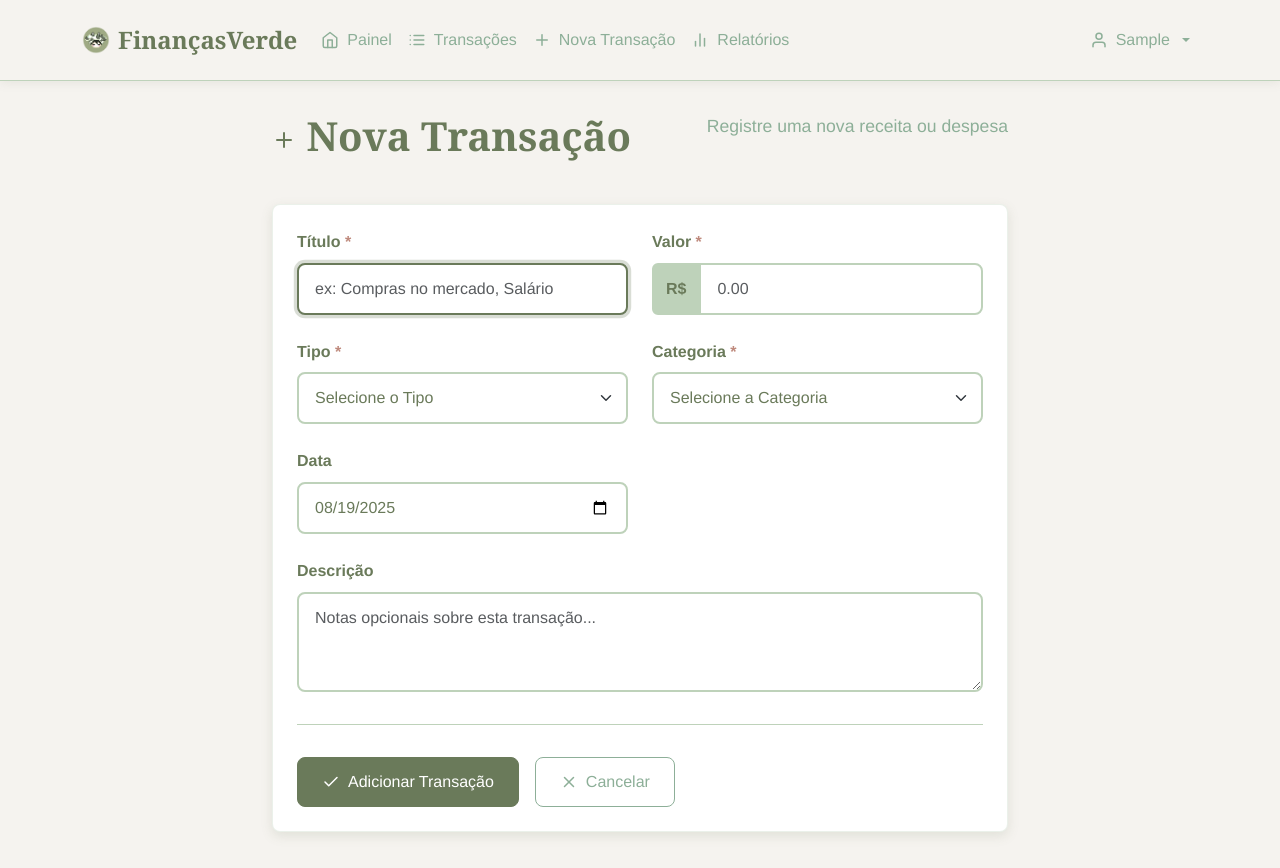
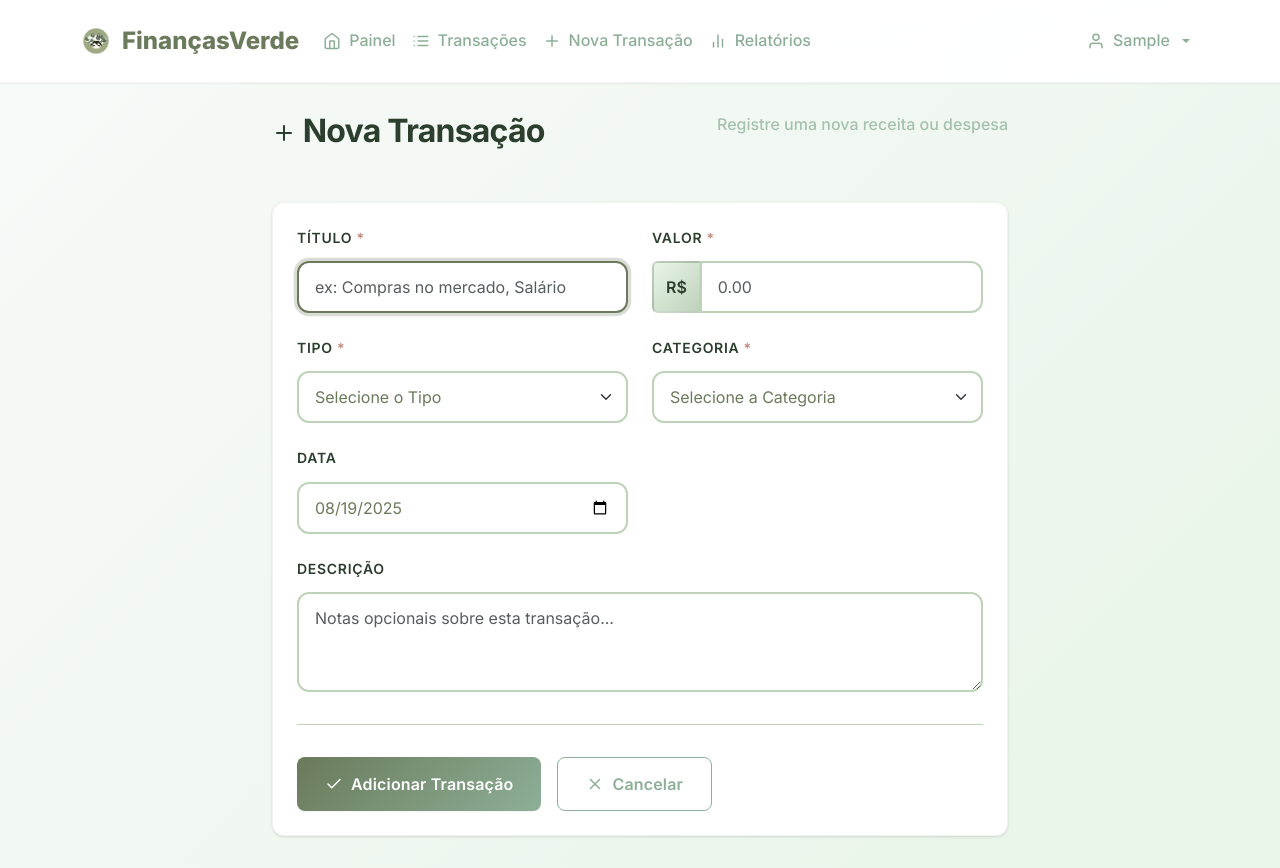
Before and after one commit to bruxa61/financas, a Flask app: template templates/add_transaction.html in a window 1280 px wide. Before the commit the page ends 836 px from the top, so only its background shows below. Run offline with Flask 3, Linux system fonts and the light colour scheme; the template is opened without the code that fills it: values that come from a table or form of the project are taken from there, others are empty; the visitor is signed in with stand-in values (Sample User, id 1); data comes from the database, SQL or seed files in the repository; parts of the project's set-up code (start-up, migrations or seed data) failed here and were passed over.

Commit message:
Update the application's look and feel to a more modern style
Refactor CSS to adopt a modern color palette, typography, and spacing. Update Flask routes to construct database objects using attribute assignment instead of direct instantiation and translate error messages.

Replit-Commit-Author: Agent
Replit-Commit-Session-Id: 73a54b19-4ce2-40e6-946b-4abec7dbc188
Replit-Commit-Checkpoint-Type: full_checkpoint
Replit-Commit-Screenshot-Url: https://storage.googleapis.com/screenshot-production-us-central1/72d6bd9f-356c-4a45-b9b6-e75f77051ae9/73a54b19-4ce2-40e6-946b-4abec7dbc188/mebenYP

```diff
--- a/routes.py
+++ b/routes.py
@@ -40,11 +40,10 @@ def init_default_categories():
 
     for name, category_type, icon in default_categories:
         if not Category.query.filter_by(name=name).first():
-            category = Category(
-                name=name,
-                category_type=category_type,
-                icon=icon
-            )
+            category = Category()
+            category.name = name
+            category.category_type = category_type
+            category.icon = icon
             db.session.add(category)
 
     db.session.commit()
@@ -182,15 +181,14 @@ def add_transaction():
             return redirect(url_for('add_transaction'))
 
         # Create transaction
-        transaction = Transaction(
-            user_id=current_user.id,
-            title=title,
-            amount=amount,
-            transaction_type=transaction_type,
-            category=category,
-            description=description,
-            transaction_date=date_obj
-        )
+        transaction = Transaction()
+        transaction.user_id = current_user.id
+        transaction.title = title
+        transaction.amount = amount
+        transaction.transaction_type = transaction_type
+        transaction.category = category
+        transaction.description = description
+        transaction.transaction_date = date_obj
 
         db.session.add(transaction)
         db.session.commit()
@@ -199,7 +197,6 @@ def add_transaction():
         return redirect(url_for('transactions'))
 
     # GET request - show form
-    from datetime import datetime
     categories = Category.query.all()
     return render_template('add_transaction.html', categories=categories, datetime=datetime)
 
@@ -239,7 +236,7 @@ def edit_transaction(transaction_id):
             else:
                 date_obj = datetime.now().date()
         except ValueError:
-            flash('Please enter a valid date.', 'error')
+            flash('Por favor, digite uma data válida.', 'error')
             return redirect(url_for('edit_transaction', transaction_id=transaction_id))
 
         # Update transaction
@@ -259,7 +256,8 @@ def edit_transaction(transaction_id):
     categories = Category.query.all()
     return render_template('edit_transaction.html',
                          transaction=transaction,
-                         categories=categories)
+                         categories=categories,
+                         datetime=datetime)
 
 @app.route('/delete_transaction/<int:transaction_id>')
 @require_login
--- a/static/css/vintage.css
+++ b/static/css/vintage.css
@@ -1,14 +1,22 @@
 /* =============================================================================
-   VintageFinance CSS - Retro Financial Control Application
+   FinançasVerde CSS - Controle Financeiro Moderno
    ============================================================================= */
 
-/* Color Palette from Reference Images */
+/* Modern Color Palette */
 :root {
-  --axolotl: #6A7A5A;          /* Primary Green */
-  --morning-blue: #8DAF98;      /* Secondary Blue-Green */
-  --jet-stream: #BED2BA;        /* Light Green */
-  --dark-vanilla: #D7CBB2;      /* Warm Beige */
-  --opal: #A8C7BA;             /* Light Blue-Green */
+  --primary: #6A7A5A;          /* Primary Green */
+  --secondary: #8DAF98;      /* Secondary Blue-Green */
+  --accent: #BED2BA;        /* Light Green */
+  --neutral: #F8FAF9;      /* Clean White */
+  --light: #E8F5E8;             /* Very Light Green */
+  --dark: #2C3E2D;           /* Dark Green */
+
+  /* Legacy aliases for compatibility */
+  --axolotl: var(--primary);
+  --morning-blue: var(--secondary);
+  --jet-stream: var(--accent);
+  --dark-vanilla: #D7CBB2;
+  --opal: #A8C7BA;
 
   /* Additional vintage colors */
   --vintage-cream: #F5F3EF;
@@ -17,19 +25,30 @@
   --vintage-orange: #D4A574;
 
   /* System colors */
-  --success: var(--axolotl);
-  --danger: var(--vintage-red);
-  --warning: var(--vintage-orange);
-  --info: var(--morning-blue);
+  --success: #10B981;
+  --danger: #EF4444;
+  --warning: #F59E0B;
+  --info: var(--secondary);
 
-  /* Typography */
-  --font-primary: 'Georgia', serif;
-  --font-secondary: 'Helvetica Neue', Arial, sans-serif;
+  /* Modern Shadows */
+  --shadow-sm: 0 1px 2px 0 rgb(0 0 0 / 0.05);
+  --shadow: 0 1px 3px 0 rgb(0 0 0 / 0.1), 0 1px 2px -1px rgb(0 0 0 / 0.1);
+  --shadow-md: 0 4px 6px -1px rgb(0 0 0 / 0.1), 0 2px 4px -2px rgb(0 0 0 / 0.1);
+  --shadow-lg: 0 10px 15px -3px rgb(0 0 0 / 0.1), 0 4px 6px -4px rgb(0 0 0 / 0.1);
+  --shadow-xl: 0 20px 25px -5px rgb(0 0 0 / 0.1), 0 8px 10px -6px rgb(0 0 0 / 0.1);
 
-  /* Spacing */
-  --border-radius: 8px;
-  --box-shadow: 0 4px 12px rgba(106, 122, 90, 0.15);
-  --transition: all 0.3s ease;
+  /* Modern Typography */
+  --font-primary: 'Inter', -apple-system, BlinkMacSystemFont, 'Segoe UI', Roboto, sans-serif;
+  --font-secondary: system-ui, -apple-system, BlinkMacSystemFont, 'Segoe UI', Roboto, sans-serif;
+  --font-mono: 'SF Mono', Monaco, 'Cascadia Code', 'Roboto Mono', Consolas, monospace;
+
+  /* Modern Spacing and Effects */
+  --border-radius: 12px;
+  --border-radius-sm: 8px;
+  --border-radius-lg: 16px;
+  --box-shadow: var(--shadow-lg);
+  --transition: all 0.3s cubic-bezier(0.4, 0, 0.2, 1);
+  --transition-fast: all 0.15s cubic-bezier(0.4, 0, 0.2, 1);
 }
 
 /* =============================================================================
@@ -41,11 +60,14 @@
 }
 
 .vintage-body {
-  font-family: var(--font-secondary);
-  background-color: var(--vintage-cream);
-  color: var(--axolotl);
+  font-family: var(--font-primary);
+  background: linear-gradient(135deg, var(--neutral) 0%, var(--light) 100%);
+  color: var(--dark);
   line-height: 1.6;
   font-size: 16px;
+  font-weight: 400;
+  -webkit-font-smoothing: antialiased;
+  -moz-osx-font-smoothing: grayscale;
 }
 
 /* =============================================================================
@@ -54,32 +76,36 @@
 
 .vintage-title {
   font-family: var(--font-primary);
-  font-size: 3.5rem;
-  font-weight: 700;
-  color: var(--axolotl);
-  text-shadow: 2px 2px 4px rgba(106, 122, 90, 0.1);
+  font-size: 2.75rem;
+  font-weight: 800;
+  color: var(--primary);
+  letter-spacing: -0.025em;
   margin-bottom: 1rem;
 }
 
 .vintage-subtitle {
-  font-size: 1.25rem;
-  color: var(--morning-blue);
-  font-weight: 400;
+  font-size: 1.125rem;
+  color: var(--secondary);
+  font-weight: 500;
   margin-bottom: 2rem;
+  opacity: 0.8;
 }
 
 .vintage-page-title {
   font-family: var(--font-primary);
-  font-size: 2.5rem;
-  font-weight: 600;
-  color: var(--axolotl);
+  font-size: 2rem;
+  font-weight: 700;
+  color: var(--dark);
   margin-bottom: 0.5rem;
+  letter-spacing: -0.025em;
 }
 
 .vintage-page-subtitle {
-  color: var(--morning-blue);
-  font-size: 1.1rem;
+  color: var(--secondary);
+  font-size: 1rem;
   margin-bottom: 2rem;
+  opacity: 0.75;
+  font-weight: 500;
 }
 
 .vintage-section-title {
@@ -101,22 +127,29 @@
    ============================================================================= */
 
 .vintage-nav {
-  background-color: rgba(245, 243, 239, 0.95);
-  backdrop-filter: blur(10px);
-  border-bottom: 1px solid var(--jet-stream);
-  box-shadow: 0 2px 10px rgba(106, 122, 90, 0.1);
+  background-color: rgba(255, 255, 255, 0.95);
+  backdrop-filter: blur(20px) saturate(180%);
+  border-bottom: 1px solid rgba(0, 0, 0, 0.05);
+  box-shadow: var(--shadow-sm);
   padding: 1rem 0;
+  transition: var(--transition);
 }
 
 .vintage-brand {
   font-family: var(--font-primary);
   font-size: 1.5rem;
-  font-weight: 700;
-  color: var(--axolotl) !important;
+  font-weight: 800;
+  color: var(--primary) !important;
   text-decoration: none;
   display: flex;
   align-items: center;
-  gap: 0.5rem;
+  gap: 0.75rem;
+  transition: var(--transition-fast);
+}
+
+.vintage-brand:hover {
+  transform: translateY(-1px);
+  color: var(--secondary) !important;
 }
 
 .brand-icon {
@@ -138,21 +171,28 @@
 }
 
 .vintage-nav-link {
-  color: var(--morning-blue) !important;
+  color: var(--secondary) !important;
   font-weight: 500;
-  padding: 0.5rem 1rem;
-  border-radius: var(--border-radius);
-  transition: var(--transition);
+  padding: 0.75rem 1rem;
+  border-radius: var(--border-radius-sm);
+  transition: var(--transition-fast);
   display: flex;
   align-items: center;
   gap: 0.5rem;
   text-decoration: none;
+  position: relative;
 }
 
-.vintage-nav-link:hover,
+.vintage-nav-link:hover {
+  background-color: var(--light);
+  color: var(--primary) !important;
+  transform: translateY(-1px);
+}
+
 .vintage-nav-link.active {
-  background-color: var(--jet-stream);
-  color: var(--axolotl) !important;
+  background-color: var(--primary);
+  color: white !important;
+  font-weight: 600;
 }
 
 .vintage-nav-link svg {
@@ -259,21 +299,21 @@
 .vintage-card {
   background-color: white;
   border-radius: var(--border-radius);
-  box-shadow: var(--box-shadow);
-  border: 1px solid rgba(190, 210, 186, 0.3);
+  box-shadow: var(--shadow);
+  border: 1px solid rgba(0, 0, 0, 0.05);
   transition: var(--transition);
   overflow: hidden;
 }
 
 .vintage-card:hover {
-  box-shadow: 0 6px 20px rgba(106, 122, 90, 0.2);
+  box-shadow: var(--shadow-lg);
   transform: translateY(-2px);
 }
 
 .vintage-card-header {
-  background-color: var(--jet-stream);
+  background: linear-gradient(135deg, var(--accent) 0%, var(--light) 100%);
   padding: 1.5rem;
-  border-bottom: 1px solid rgba(190, 210, 186, 0.5);
+  border-bottom: 1px solid rgba(0, 0, 0, 0.05);
   display: flex;
   justify-content: space-between;
   align-items: center;
@@ -282,9 +322,9 @@
 .vintage-card-header h3 {
   margin: 0;
   font-family: var(--font-primary);
-  font-size: 1.3rem;
-  font-weight: 600;
-  color: var(--axolotl);
+  font-size: 1.25rem;
+  font-weight: 700;
+  color: var(--dark);
   display: flex;
   align-items: center;
   gap: 0.5rem;
@@ -368,16 +408,18 @@
    ============================================================================= */
 
 .vintage-btn {
-  border-radius: var(--border-radius);
-  font-weight: 500;
-  padding: 0.75rem 1.5rem;
+  border-radius: var(--border-radius-sm);
+  font-weight: 600;
+  padding: 0.875rem 1.75rem;
   display: inline-flex;
   align-items: center;
   gap: 0.5rem;
   text-decoration: none;
-  transition: var(--transition);
+  transition: var(--transition-fast);
   border: 1px solid transparent;
   cursor: pointer;
+  font-family: var(--font-primary);
+  letter-spacing: 0.01em;
 }
 
 .vintage-btn svg {
@@ -386,28 +428,30 @@
 }
 
 .vintage-btn-primary {
-  background-color: var(--axolotl);
+  background: linear-gradient(135deg, var(--primary) 0%, var(--secondary) 100%);
   color: white;
-  border-color: var(--axolotl);
+  border: none;
+  box-shadow: var(--shadow-sm);
 }
 
 .vintage-btn-primary:hover {
-  background-color: var(--morning-blue);
-  border-color: var(--morning-blue);
+  background: linear-gradient(135deg, var(--secondary) 0%, var(--primary) 100%);
   color: white;
-  transform: translateY(-1px);
+  transform: translateY(-2px);
+  box-shadow: var(--shadow-md);
 }
 
 .vintage-btn-outline-primary {
   background-color: transparent;
-  color: var(--axolotl);
-  border-color: var(--axolotl);
+  color: var(--primary);
+  border: 2px solid var(--primary);
 }
 
 .vintage-btn-outline-primary:hover {
-  background-color: var(--axolotl);
+  background-color: var(--primary);
   color: white;
-  transform: translateY(-1px);
+  transform: translateY(-2px);
+  box-shadow: var(--shadow-md);
 }
 
 .vintage-btn-outline-secondary {
@@ -453,9 +497,12 @@
 
 .vintage-label {
   font-weight: 600;
-  color: var(--axolotl);
-  margin-bottom: 0.5rem;
+  color: var(--dark);
+  margin-bottom: 0.75rem;
   display: block;
+  font-size: 0.875rem;
+  text-transform: uppercase;
+  letter-spacing: 0.05em;
 }
 
 .vintage-label.required::after {
@@ -480,9 +527,9 @@
 }
 
 .vintage-input-addon {
-  background-color: var(--jet-stream);
-  border: 2px solid var(--jet-stream);
-  color: var(--axolotl);
+  background: linear-gradient(135deg, var(--light) 0%, var(--accent) 100%);
+  border: 2px solid rgba(0, 0, 0, 0.1);
+  color: var(--dark);
   font-weight: 600;
 }
 
--- a/templates/base.html
+++ b/templates/base.html
@@ -7,6 +7,11 @@
 
     <!-- Bootstrap CSS -->
     <link href="https://cdn.jsdelivr.net/npm/bootstrap@5.3.0/dist/css/bootstrap.min.css" rel="stylesheet">
+
+    <!-- Google Fonts - Inter -->
+    <link rel="preconnect" href="https://fonts.googleapis.com">
+    <link rel="preconnect" href="https://fonts.gstatic.com" crossorigin>
+    <link href="https://fonts.googleapis.com/css2?family=Inter:wght@400;500;600;700;800&display=swap" rel="stylesheet">
 
     <!-- Feather Icons -->
     <script src="https://unpkg.com/feather-icons"></script>
```
